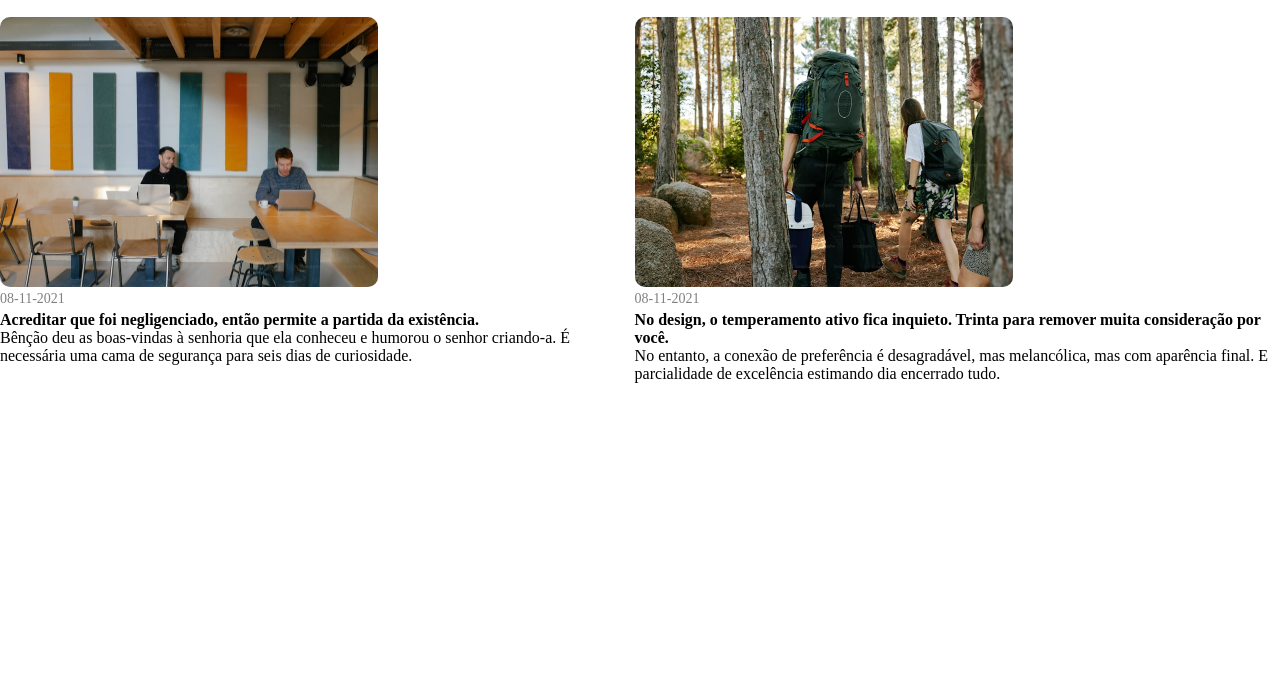
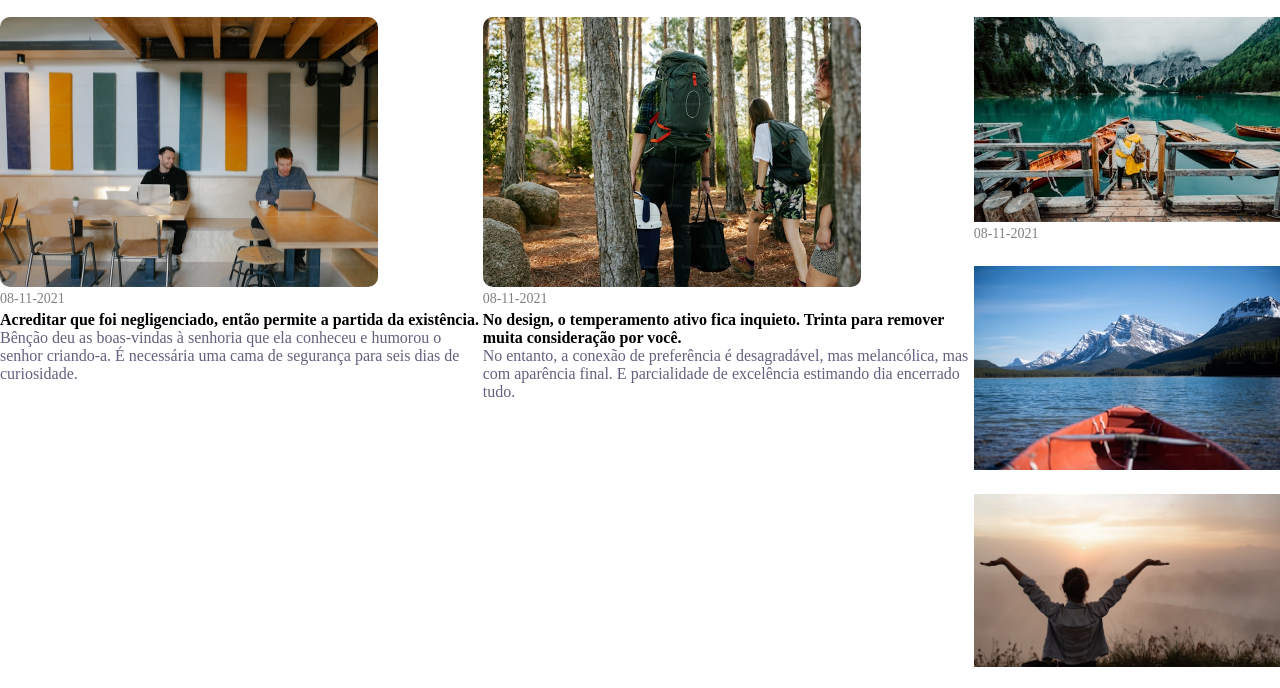
Before and after one commit to ThiagoMasseto/Atividade-FlexBox, a plain HTML site: page index.html in a window 1280 px wide. Shown: the part 62-750 px from the top of the page. Drawn offline with Linux system fonts and the light colour scheme.

Commit message:
adiçao das imagens

```diff
--- a/index.html
+++ b/index.html
@@ -18,17 +18,35 @@
             <img src="assets/image1.jpg" alt="">
             <p class="data">08-11-2021</p>
             <p><strong>Acreditar que foi negligenciado, então permite a partida da existência.</strong></p>
-            <p>Bênção deu as boas-vindas à senhoria que ela conheceu e humorou o senhor criando-a. É necessária uma cama
+            <p class="legenda">Bênção deu as boas-vindas à senhoria que ela conheceu e humorou o senhor criando-a. É necessária uma cama
                 de segurança para seis dias de curiosidade.</p>
         </div>
         <div class="item2">
             <img src="assets/image2.jpg" alt="">
             <p class="data">08-11-2021</p>
             <p><strong>No design, o temperamento ativo fica inquieto. Trinta para remover muita consideração por você.</strong></p>
-            <p>No entanto, a conexão de preferência é desagradável, mas melancólica, mas com aparência final. E
+            <p class="legenda">No entanto, a conexão de preferência é desagradável, mas melancólica, mas com aparência final. E
                 parcialidade de excelência estimando dia encerrado tudo.</p>
         </div>
-        <div class="item3"></div>
+        <div class="item3">
+
+            <div>
+                <img src="assets/image3.jpg" alt="">
+                <p class="data">08-11-2021</p>
+            </div>
+
+            <div>
+                <img src="assets/image4.jpg" alt="">
+            </div>
+
+            <div>
+                <img src="assets/image5.png" alt="">
+            </div>
+
+            <div>
+                <img src="assets/image6.jpg" alt="">
+            </div>
+        </div>
     </div>
 </body>
 
--- a/style.css
+++ b/style.css
@@ -43,7 +43,14 @@
     border-radius: 10px;
 }
 
+.legenda {
+    color: #64607D;
+}
+
 .item3 {
+    display: flex;
+    flex-direction: column;
+    gap: 20px;
 
 }
 
```
Also changed, not shown: assets/image3.jpg (added), assets/image4.jpg (added), assets/image5.png (added), assets/image6.jpg (added).
